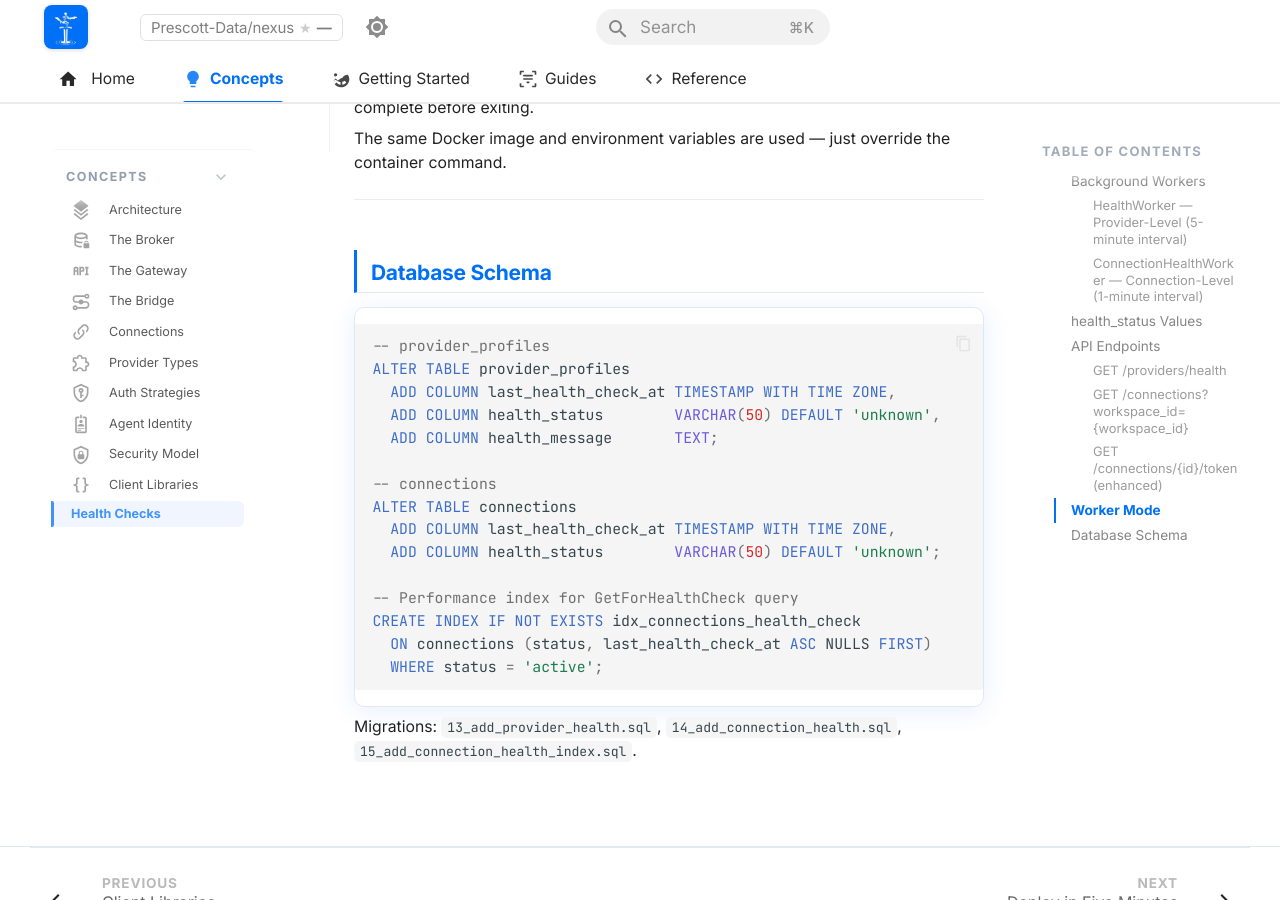
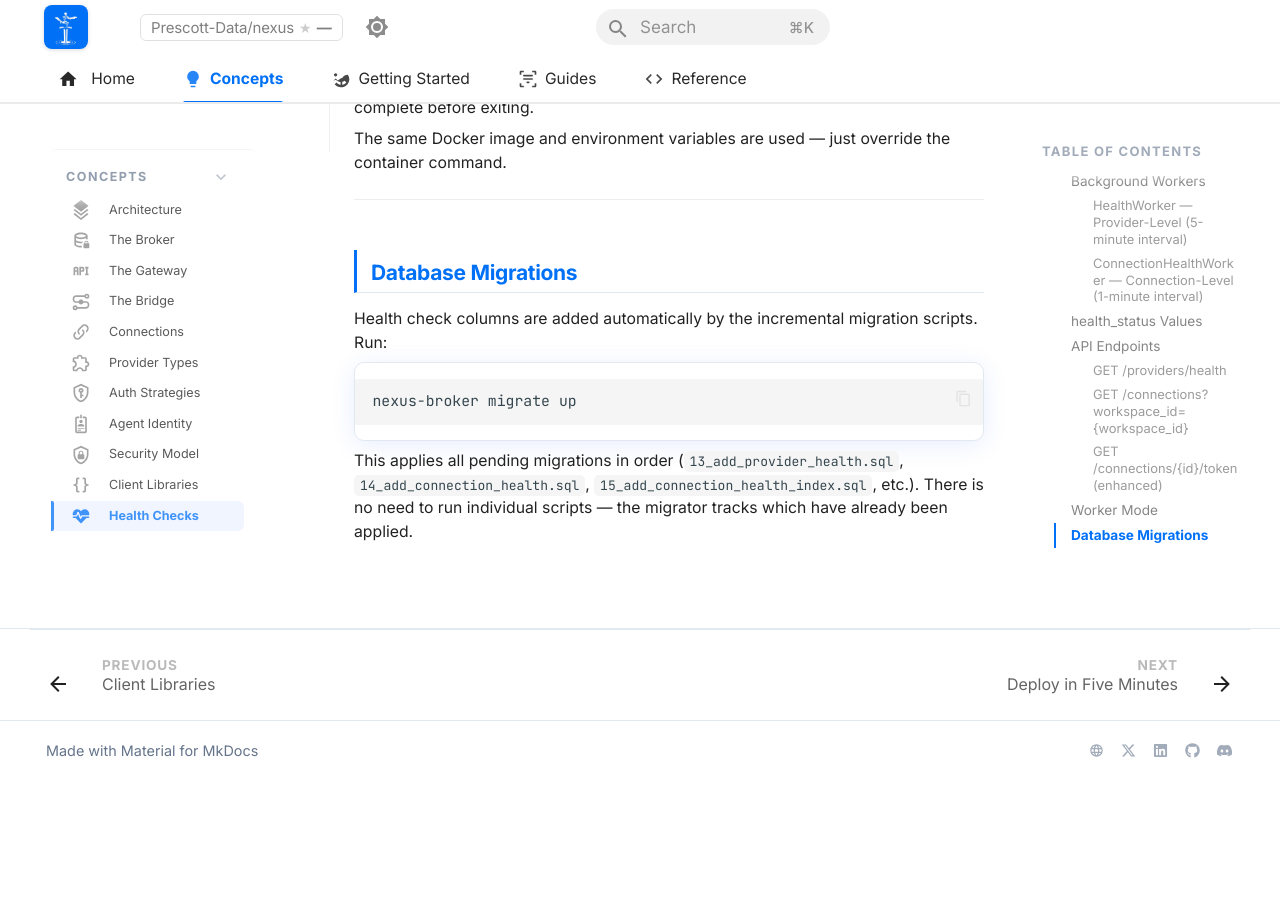
Before and after one commit to Prescott-Data/nexus-framework, an MkDocs documentation site: the page built from docs/healthchecks.md, in a window 1280 px wide and 900 px high, scrolled down 4523 px. Built offline with MkDocs 1.6.1 and Material for MkDocs 9.7.7, drawn with Linux system fonts in a browser that asks for light colours; comment, search, counter and statistics services are not loaded; after the commit the page ends 5304 px from its top, so only the background shows below that.

Commit message:
docs: add icon to healthchecks page, replace raw schema with migration instructions
- Add material/heart-pulse icon for MkDocs sidebar consistency
- Replace Database Schema section (raw ALTER TABLE) with concise
  'nexus-broker migrate up' instructions — migrations are already
  incremental and tracked by the migrator

````diff
--- a/docs/healthchecks.md
+++ b/docs/healthchecks.md
@@ -1,3 +1,7 @@
+---
+icon: material/heart-pulse
+---
+
 # Health Checks
 
 The Nexus Broker continuously monitors integration health across two dimensions: **provider-level** (is the upstream API alive?) and **connection-level** (is this user's credential still valid?). Both run as background workers inside the broker process.
@@ -158,24 +162,12 @@ The same Docker image and environment variables are used — just override the c
 
 ---
 
-## Database Schema
+## Database Migrations
 
-```sql
--- provider_profiles
-ALTER TABLE provider_profiles
-  ADD COLUMN last_health_check_at TIMESTAMP WITH TIME ZONE,
-  ADD COLUMN health_status        VARCHAR(50) DEFAULT 'unknown',
-  ADD COLUMN health_message       TEXT;
+Health check columns are added automatically by the incremental migration scripts. Run:
 
--- connections
-ALTER TABLE connections
-  ADD COLUMN last_health_check_at TIMESTAMP WITH TIME ZONE,
-  ADD COLUMN health_status        VARCHAR(50) DEFAULT 'unknown';
-
--- Performance index for GetForHealthCheck query
-CREATE INDEX IF NOT EXISTS idx_connections_health_check
-  ON connections (status, last_health_check_at ASC NULLS FIRST)
-  WHERE status = 'active';
+```bash
+nexus-broker migrate up
 ```
 
-Migrations: `13_add_provider_health.sql`, `14_add_connection_health.sql`, `15_add_connection_health_index.sql`.
+This applies all pending migrations in order (`13_add_provider_health.sql`, `14_add_connection_health.sql`, `15_add_connection_health_index.sql`, etc.). There is no need to run individual scripts — the migrator tracks which have already been applied.
````
